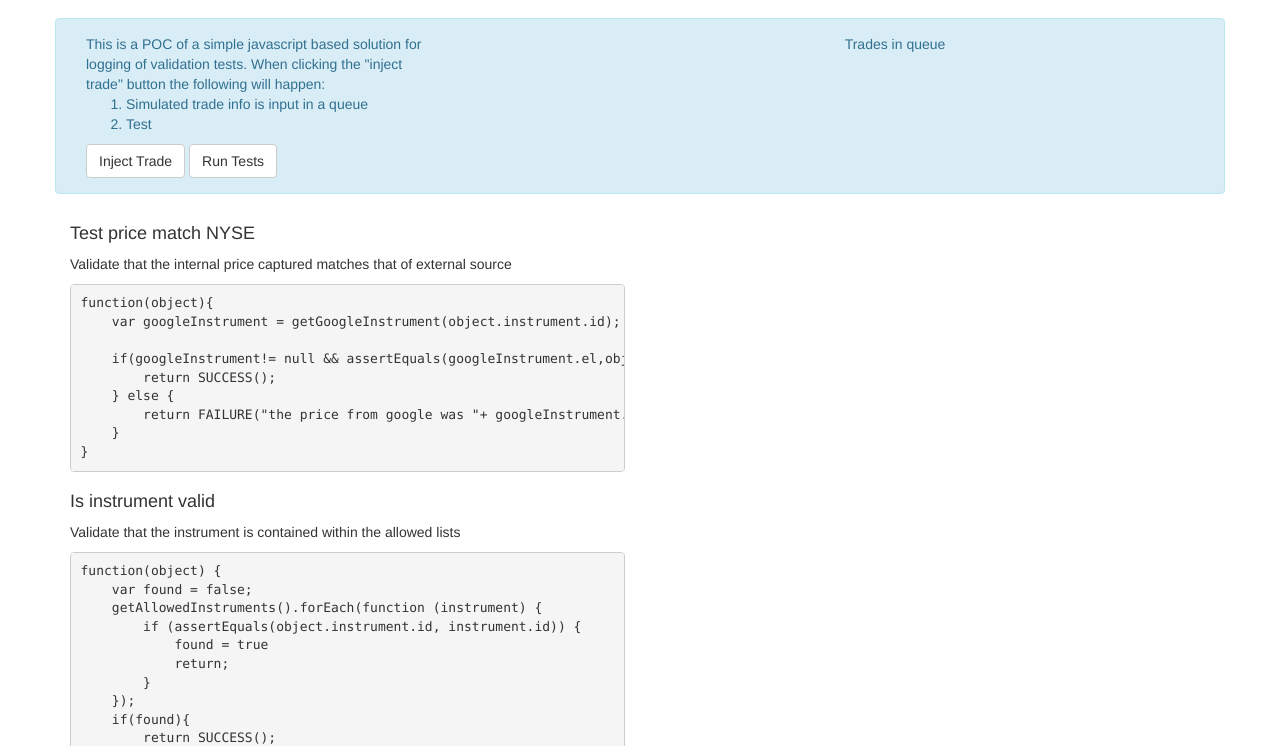
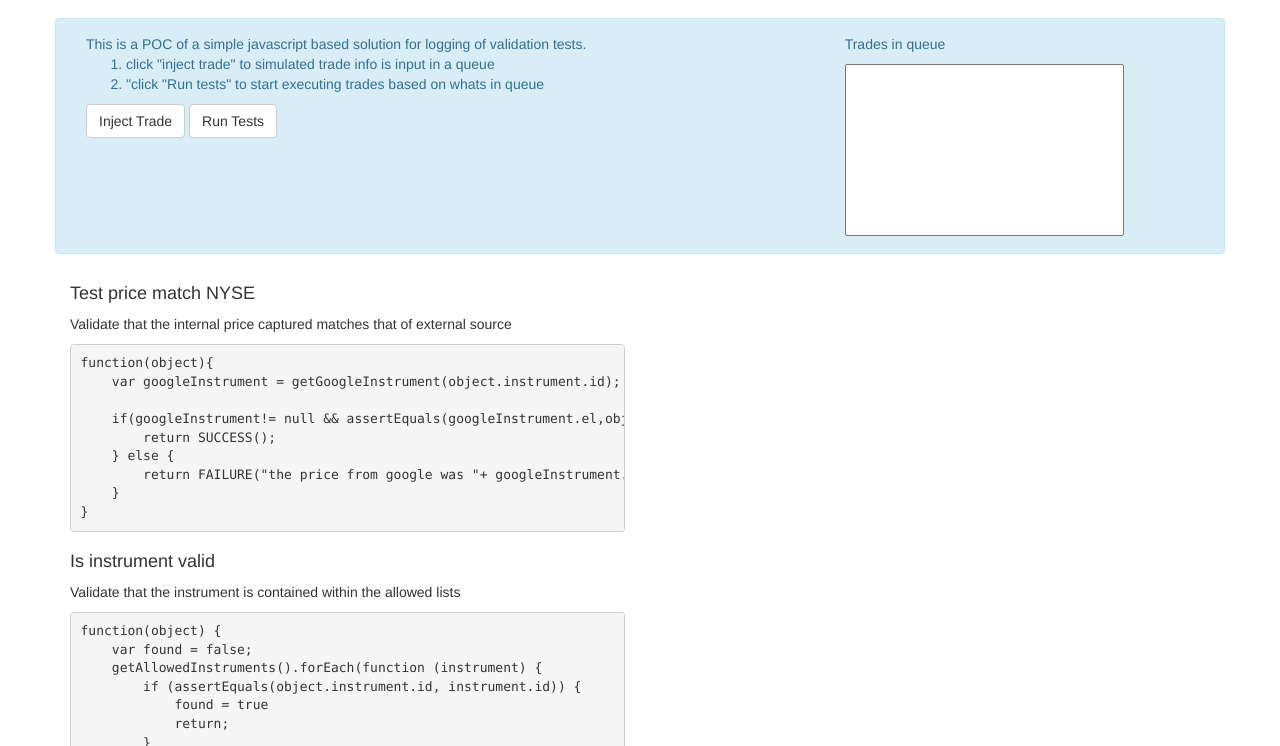
Before and after one commit to jesper-lind/jesper-lind.github.io, a plain HTML site: page index.html in a window 1280 px wide. Shown: the part 54-800 px from the top of the page. Drawn offline with nearby package versions, Linux system fonts and the light colour scheme; some packages are replaced by stand-ins of ours.

Commit message:
icon and text corrections

```diff
--- a/index.html
+++ b/index.html
@@ -5,7 +5,7 @@
     <meta http-equiv="X-UA-Compatible" content="IE=edge">
     <meta name="viewport" content="width=device-width, initial-scale=1">
     <!-- The above 3 meta tags *must* come first in the head; any other head content must come *after* these tags -->
-    <title>Bootstrap 101 Template</title>
+    <title>Loggy</title>
 
     <!-- Bootstrap -->
     <link rel="stylesheet" href="https://maxcdn.bootstrapcdn.com/bootstrap/3.3.7/css/bootstrap.min.css" integrity="sha384-BVYiiSIFeK1dGmJRAkycuHAHRg32OmUcww7on3RYdg4Va+PmSTsz/K68vbdEjh4u" crossorigin="anonymous">
@@ -41,30 +41,29 @@
 </nav>
 <div class="container" ng-controller="loggyController as loggy">
    <div class="row alert alert-info">
-        <div class="col-md-4">
-        This is a POC of a simple javascript based solution for logging of validation tests. When clicking the "inject trade" button the following will happen:
+        <div class="col-md-8">
+        This is a POC of a simple javascript based solution for logging of validation tests.
         <ol>
-            <li>Simulated trade info is input in a queue</li>
-            <li>Test</li>
+            <li>click "inject trade" to simulated trade info is input in a queue</li>
+            <li>"click "Run tests" to start executing trades based on whats in queue</li>
         </ol>
             <button ng-click="loggy.injectTrade()" class="btn btn-default">Inject Trade</button>
             <button ng-click="loggy.executeTests()" class="btn btn-default">Run Tests</button>
         </div>
-        <div class="col-md-4">
-        </div>
+
         <div class="col-md-4">
             <p>Trades in queue</p>
-            <ul>
-                <li ng-repeat="trade in loggy.JQ">{{trade.id}}</li>
-            </ul>
+
+               <select readonly="readonly" multiple="true" size="10" style="width:80%">
+                   <option ng-repeat="trade in loggy.JQ">{{trade.id}}</option>
+               </select>
         </div>
     </div>
-
 
     <div class="row" ng-repeat="test in loggy.testSuite">
         <div class="col-md-12"><h4>{{test.name}}</h4><p>{{test.description}}</p></div>
         <div class="col-md-6"><pre>{{test.testFunction}}</pre></div>
-        <div class="col-md-6"><div class="alert alert-{{entry.type}}" ng-repeat="entry in test.log">{{entry.message}}</div></div>
+        <div class="col-md-6"><div class="alert alert-{{entry.type}}" ng-repeat="entry in test.log">{{entry.message}}<div class="pull-right"><span class="glyphicon glyphicon-ok "></span>&nbsp;<span class="glyphicon glyphicon-remove"></span>&nbsp;<span class="glyphicon glyphicon-envelope"></span></div></div></div>
     </div>
 </div>
 <!-- jQuery (necessary for Bootstrap's JavaScript plugins) -->
```
